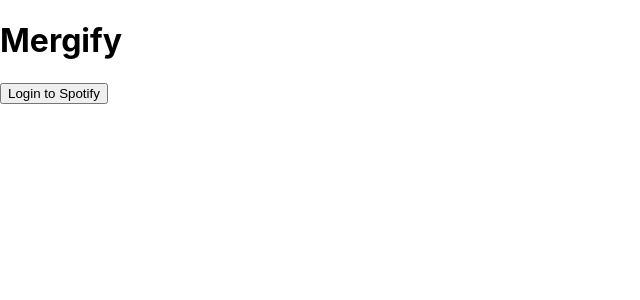
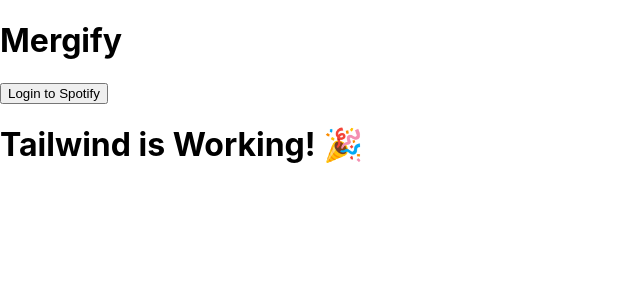
Before and after one commit to papillonlibre/Mergify, a React (Create React App) app: page / in a window 1280 px wide. Shown: the top 300 px of the page, without its empty margins (0-640 px from the left). Built offline with nearby package versions, Linux system fonts and the light colour scheme; what spotify-web-api-js would draw is missing.

Commit message:
working on adding tailwind; dependencies installed

```diff
--- /dev/null
+++ b/postcss.config.js
@@ -0,0 +1,6 @@
+module.exports = {
+	plugins: {
+	  tailwindcss: {},
+	  autoprefixer: {},
+	},
+  };
--- a/src/components/SpotifyAuth.js
+++ b/src/components/SpotifyAuth.js
@@ -40,16 +40,38 @@
     spotifyApi.setAccessToken(null);
   };
 
-  return (
-    <div>
+//   return (
+//     <div>
+//       <Header />
+//       {token ? (
+//         <button onClick={handleLogout}>Logout</button>
+//       ) : (
+//         <button onClick={handleLogin}>Login to Spotify</button>
+//       )}
+//       <h1 className="text-4xl font-bold text-center text-green-500 mt-10">
+//   Tailwind is Working! 🎉
+// </h1>
+
+//     </div>
+//   );
+// };
+
+return (
+  <div className="flex items-center justify-center min-h-screen">
+    <div className="text-center">
       <Header />
       {token ? (
         <button onClick={handleLogout}>Logout</button>
       ) : (
         <button onClick={handleLogin}>Login to Spotify</button>
       )}
+      <h1 className="text-4xl font-bold text-green-500 mt-10">
+        Tailwind is Working! 🎉
+      </h1>
     </div>
-  );
+  </div>
+);
 };
 
+
 export default SpotifyAuth;
--- a/src/index.css
+++ b/src/index.css
@@ -1,3 +1,7 @@
+@tailwind base;
+@tailwind components;
+@tailwind utilities;
+
 body {
   margin: 0;
   font-family: -apple-system, BlinkMacSystemFont, 'Segoe UI', 'Roboto', 'Oxygen',
```
Also changed, not shown: package.json (+6 -4 lines), tailwind.config.js (added, +8 -0 lines), 1 other file (tests, documents, lock files or other folders).
